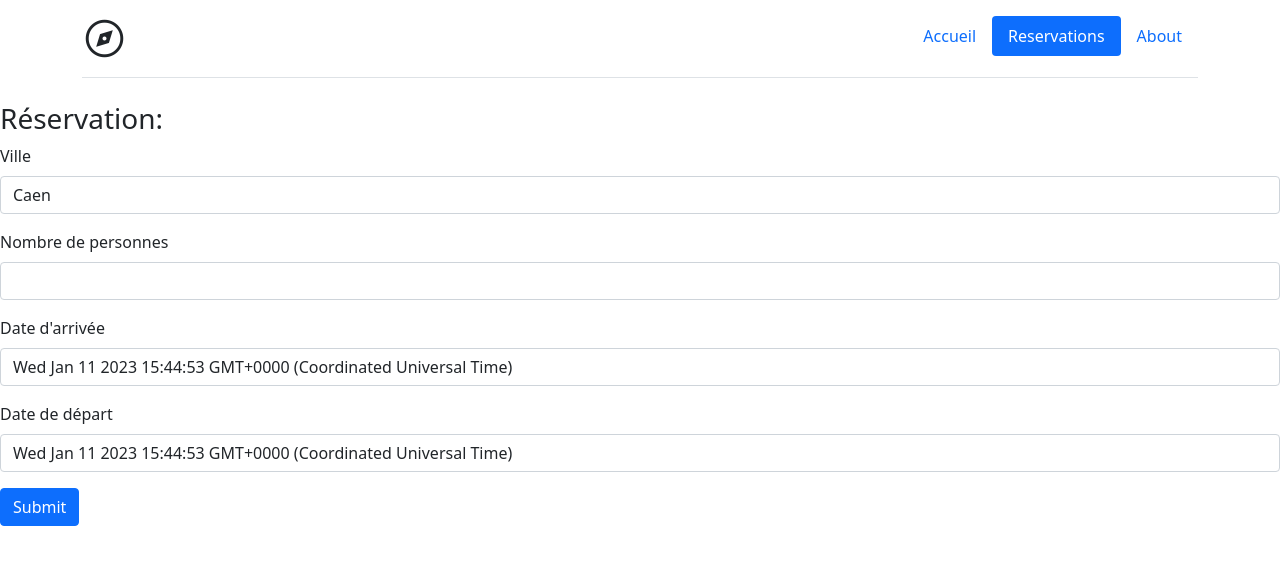
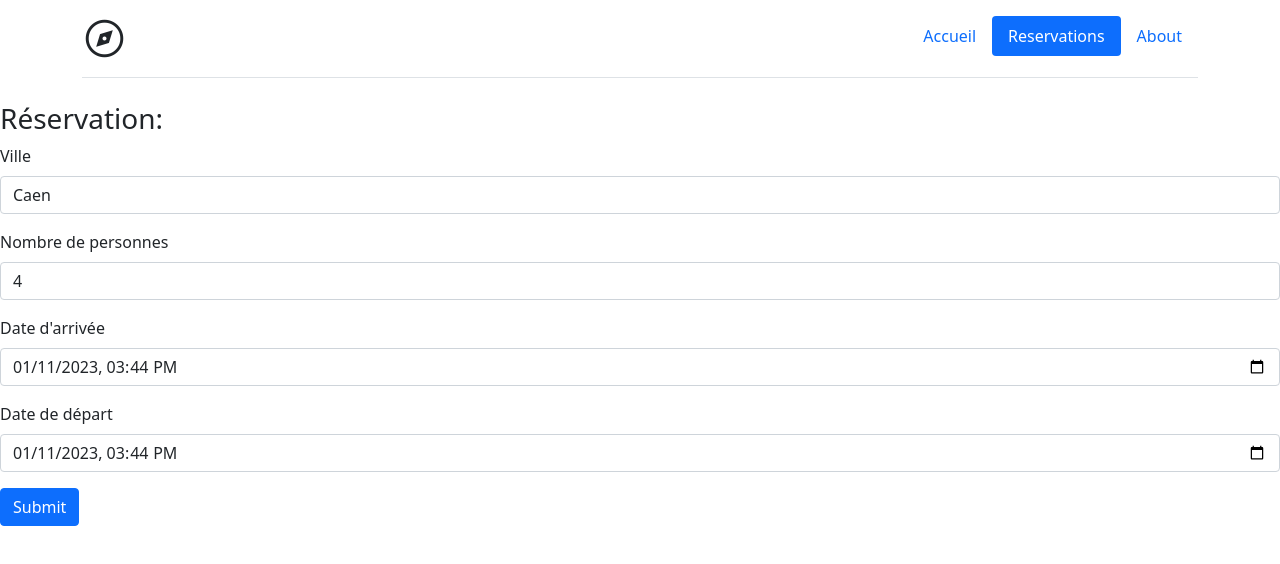
Before and after one commit to TanguyPLTC/projet_intensif_g02, a SvelteKit app in the folder front/: page /reservation in a window 1280 px wide. Shown: the top 564 px of the page. Built offline with nearby package versions, Linux system fonts and the light colour scheme.

Commit message:
wip resac

```diff
--- a/front/package.json
+++ b/front/package.json
@@ -30,6 +30,7 @@
 	},
 	"type": "module",
 	"dependencies": {
+		"dayjs": "^1.11.7",
 		"leaflet": "^1.9.3",
 		"sveltestrap": "^5.10.0"
 	}
--- a/front/src/routes/reservation/+page.svelte
+++ b/front/src/routes/reservation/+page.svelte
@@ -1,18 +1,56 @@
 <script lang="ts">
 	import { reservation } from './store.js';
 
-	let result = null;
+	let requestResult: string;
+	let requestStatus: number;
+	let requestPromise: Response;
+	let loading: boolean = false;
+
+	let error: Error | null;
+
 	async function doPost() {
-		const res = await fetch('https://intensif02.ensicaen.fr/api/building/available', {
+		try {
+			error = null;
+			loading = true;
+			requestPromise = await fetch('https://intensif02.ensicaen.fr/api/building/available', {
 				method: 'PUT',
-			body: JSON.stringify(reservation)
+				headers: {
+					'Content-Type': 'application/json'
+				},
+				body: JSON.stringify({
+					city: $reservation.city,
+					needPlace: $reservation.needPlace,
+					dateStart: $reservation.dateStart,
+					dateEnd: $reservation.dateEnd
+				})
 			});
-		const json = await res.json();
-		result = JSON.stringify(json);
+
+			requestStatus = requestPromise.status;
+			if (requestStatus !== 200) {
+				throw new Error(requestPromise.statusText);
+			}
+
+			const json = await requestPromise.json();
+			requestResult = JSON.stringify(json);
+		} catch (ex) {
+			error = ex as Error;
+		} finally {
+			loading = false;
+		}
 	}
 </script>
 
 <h3>Réservation:</h3>
+
+{#if loading}
+	<p>Veuillez patienter...</p>
+{:else if error}
+	<h3 style="color: red">{error.message}</h3>
+{/if}
+
+{#if requestStatus === 200}
+	<p>OK</p>
+{:else if loading === false}
 	<form>
 		<div class="mb-3">
 			<label for="city" class="form-label">Ville</label>
@@ -20,12 +58,17 @@
 		</div>
 		<div class="mb-3">
 			<label for="numberPers" class="form-label">Nombre de personnes</label>
-		<input type="number" class="form-control" id="numberPers" bind:value={$reservation.city} />
+			<input
+				type="number"
+				class="form-control"
+				id="numberPers"
+				bind:value={$reservation.needPlace}
+			/>
 		</div>
 		<div class="mb-3">
 			<label for="dateStart" class="form-label">Date d'arrivée</label>
 			<input
-			type="datetime"
+				type="datetime-local"
 				class="form-control"
 				id="dateStart"
 				bind:value={$reservation.dateStart}
@@ -33,8 +76,14 @@
 		</div>
 		<div class="mb-3">
 			<label for="dateEnd" class="form-label">Date de départ</label>
-		<input type="datetime" class="form-control" id="dateEnd" bind:value={$reservation.dateEnd} />
+			<input
+				type="datetime-local"
+				class="form-control"
+				id="dateEnd"
+				bind:value={$reservation.dateEnd}
+			/>
 		</div>
 
 		<button type="submit" class="btn btn-primary" on:click={doPost}>Submit</button>
 	</form>
+{/if}
--- a/front/src/routes/reservation/store.js
+++ b/front/src/routes/reservation/store.js
@@ -3,6 +3,6 @@ import { writable } from 'svelte/store';
 export const reservation = writable({
     city: "Caen",
     needPlace: 4,
-    dateStart: new Date(),
-    dateEnd: new Date(),
+    dateStart: new Date().toISOString().slice(0, 16),
+    dateEnd: new Date().toISOString().slice(0, 16),
 });
```
Also changed, not shown: 1 other file (tests, documents, lock files or other folders). Lines whose indentation alone changed are shown as unchanged.
